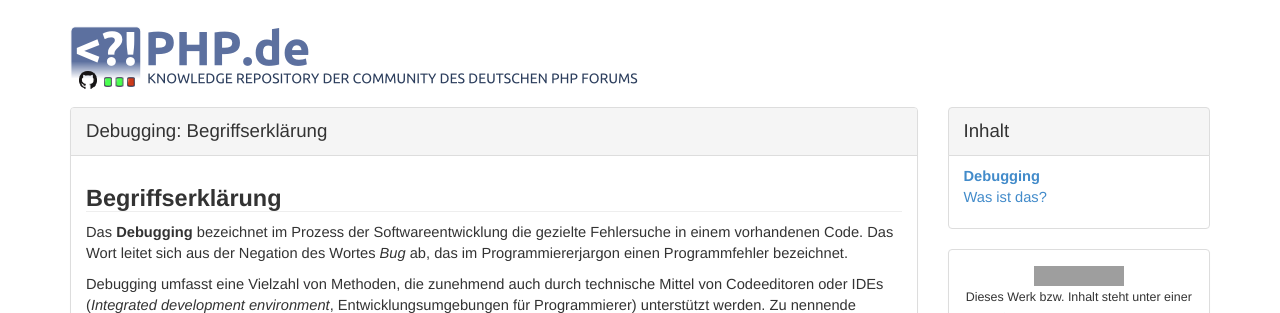
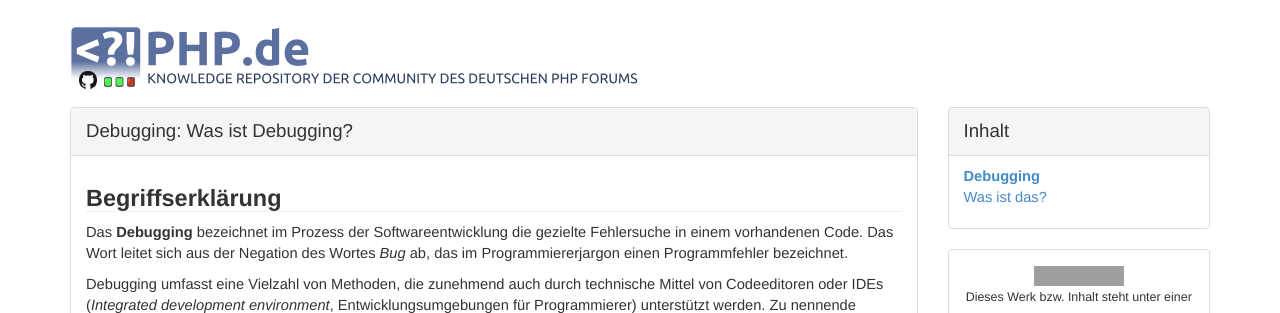
Before and after one commit to php-de/php-de.github.io, a Jekyll site: the page built from debugging/was-ist-debugging.md, in a window 1280 px wide. Shown: the top 313 px of the page. Built offline with Jekyll 4.4.1, drawn with Linux system fonts in a browser that asks for light colours; grey boxes are pictures that could not be loaded.

Commit message:
Update was-ist-debugging.md

```diff
--- a/debugging/was-ist-debugging.md
+++ b/debugging/was-ist-debugging.md
@@ -1,6 +1,6 @@
 ---
 layout: guide
-title: "Debugging: Begriffserklärung"
+title: "Debugging: Was ist Debugging?"
 creator: nikosch
 author:
     -   name: nikosch
```
